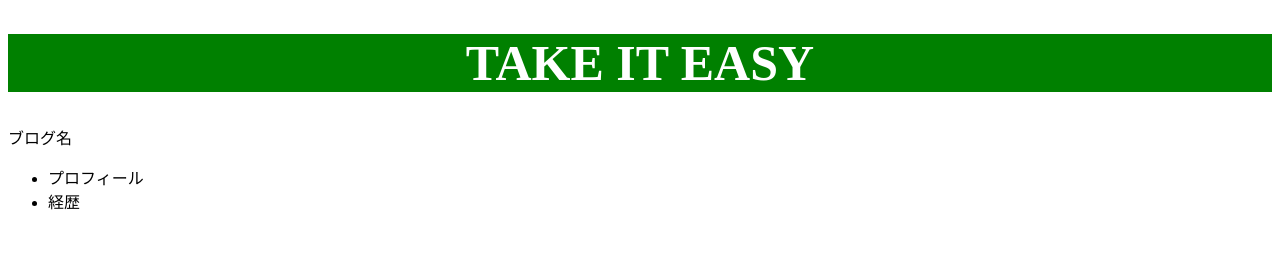
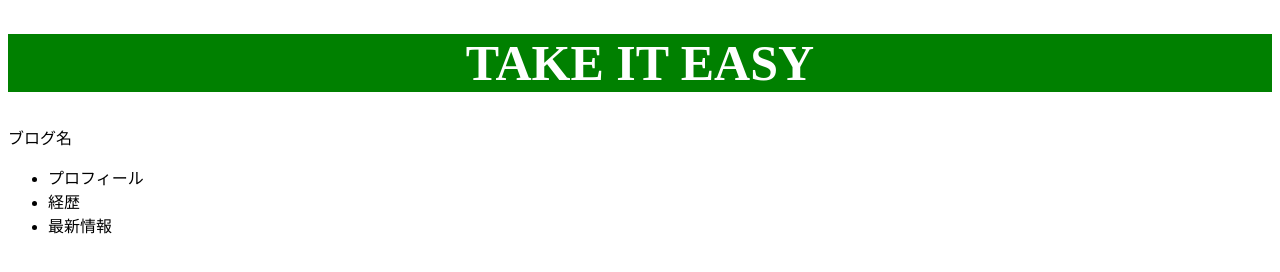
Before and after one commit to takee0411/takee0411.github.io, a plain HTML site: page index.html in a window 1280 px wide. Drawn offline with Linux system fonts and the light colour scheme.

Commit message:
Update index.html

```diff
--- a/index.html
+++ b/index.html
@@ -11,6 +11,7 @@
     <ul>
       <li>プロフィール</li>
       <li>経歴</li>
+      <li>最新情報</li>
     </ul>
   </body>
 </html>
```
